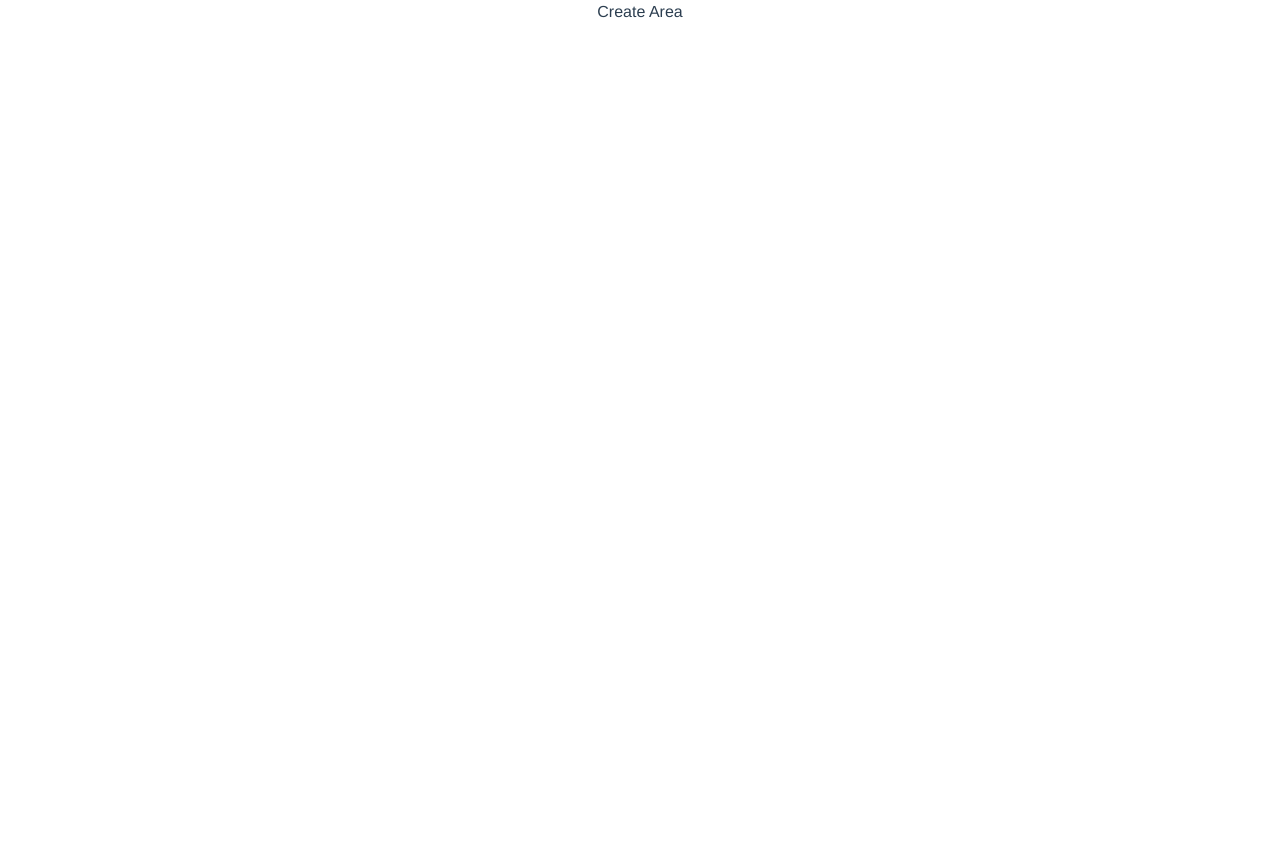
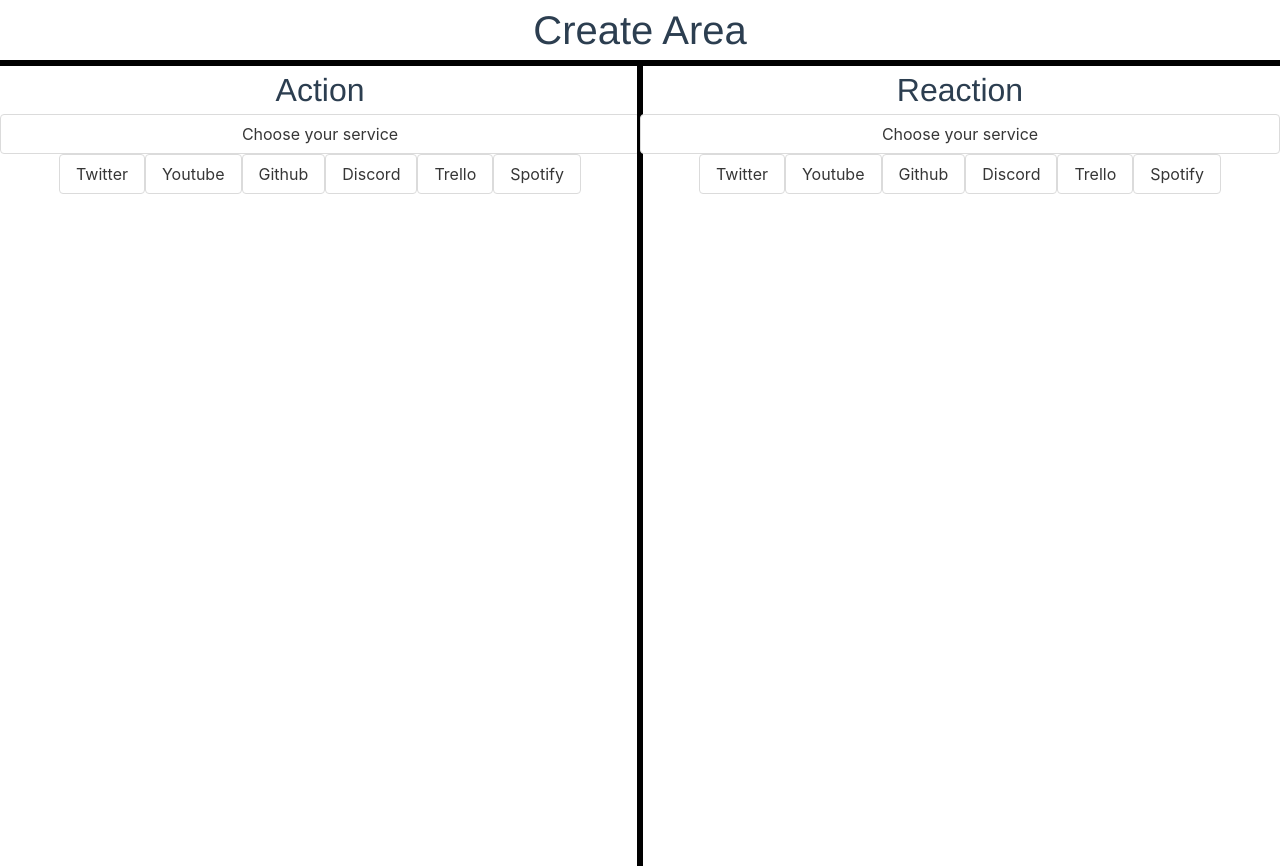
Before and after one commit to titi0267/Area, a Vue app in the folder front/: page /create-area in a window 1280 px wide. Before the commit the page ends 800 px from the top, so only its background shows below. Built offline with nearby package versions, Linux system fonts and the light colour scheme.

Commit message:
Feat: Select service for action & reaction

```diff
--- a/front/src/views/CreateArea.vue
+++ b/front/src/views/CreateArea.vue
@@ -1,27 +1,129 @@
 <template>
-    <div id="createArea">
-        <h3>Create Area</h3>
+  <div id="createArea">
+    <h1 class="logo">Create Area</h1>
+    <div class="hl"></div>
+    <div class="action">
+      <h2 class="actionText">Action</h2>
+      <b-button>{{ service[idAction].text }}</b-button>
+      <div>
+        <b-button style="is-primary" @click="getChosenServiceActionById(1)"
+          >Twitter</b-button
+        >
+        <b-button style="is-primary" @click="getChosenServiceActionById(2)"
+          >Youtube</b-button
+        >
+        <b-button style="is-primary" @click="getChosenServiceActionById(3)"
+          >Github</b-button
+        >
+        <b-button style="is-primary" @click="getChosenServiceActionById(4)"
+          >Discord</b-button
+        >
+        <b-button style="is-primary" @click="getChosenServiceActionById(5)"
+          >Trello</b-button
+        >
+        <b-button style="is-primary" @click="getChosenServiceActionById(6)"
+          >Spotify</b-button
+        >
+      </div>
     </div>
+    <div class="vl"></div>
+    <div class="reaction">
+      <h2 class="reactionText">Reaction</h2>
+      <b-button>{{ service[idReaction].text }}</b-button>
+      <div>
+        <b-button style="is-primary" @click="getChosenServiceReactionById(1)"
+          >Twitter</b-button
+        >
+        <b-button style="is-primary" @click="getChosenServiceReactionById(2)"
+          >Youtube</b-button
+        >
+        <b-button style="is-primary" @click="getChosenServiceReactionById(3)"
+          >Github</b-button
+        >
+        <b-button style="is-primary" @click="getChosenServiceReactionById(4)"
+          >Discord</b-button
+        >
+        <b-button style="is-primary" @click="getChosenServiceReactionById(5)"
+          >Trello</b-button
+        >
+        <b-button style="is-primary" @click="getChosenServiceReactionById(6)"
+          >Spotify</b-button
+        >
+      </div>
+    </div>
+  </div>
 </template>
 
 <script lang="ts">
-import vue from 'vue';
+import { text } from "@fortawesome/fontawesome-svg-core";
+import vue from "vue";
 
 export default vue.extend({
-    data() {
-        return {
-
-        }
+  data() {
+    return {
+      service: [
+        { text: "Choose your service", id: 0 },
+        { text: "Connect to Twitter", id: 1 },
+        { text: "Connect to Youtube", id: 2 },
+        { text: "Connect to Github", id: 3 },
+        { text: "Connect to Discord", id: 4 },
+        { text: "Connect to Trello", id: 5 },
+        { text: "Connect to Spotify", id: 6 },
+      ],
+      button: {
+        text: "Hide",
+      },
+      idAction: 0,
+      idReaction: 0,
+    };
+  },
+  components: {},
+  methods: {
+    async getChosenServiceActionById(serviceId: number) {
+      this.idAction = serviceId;
     },
-    components: {
-
+    async getChosenServiceReactionById(serviceId: number) {
+      this.idReaction = serviceId;
     },
-    methods: {
-
-    }
-})
+  },
+});
 </script>
 
 <style lang="scss">
-
+.reactionText {
+  font-size: 4vh;
+}
+.reaction {
+  display: flex;
+  float: right;
+  justify-content: center;
+  width: 50%;
+  flex-direction: column;
+}
+.actionText {
+  font-size: 4vh;
+}
+.logo {
+  font-size: 5vh;
+}
+.vl {
+  display: flex;
+  border-left: 6px solid black;
+  height: 100%;
+  position: absolute;
+  left: 50%;
+  margin-left: -3px;
+}
+.hl {
+  display: flex;
+  border-top: 6px solid black;
+  width: 100%;
+}
+.action {
+  display: flex;
+  width: 50%;
+  float: left;
+  justify-content: center;
+  flex-direction: column;
+}
 </style>
```
